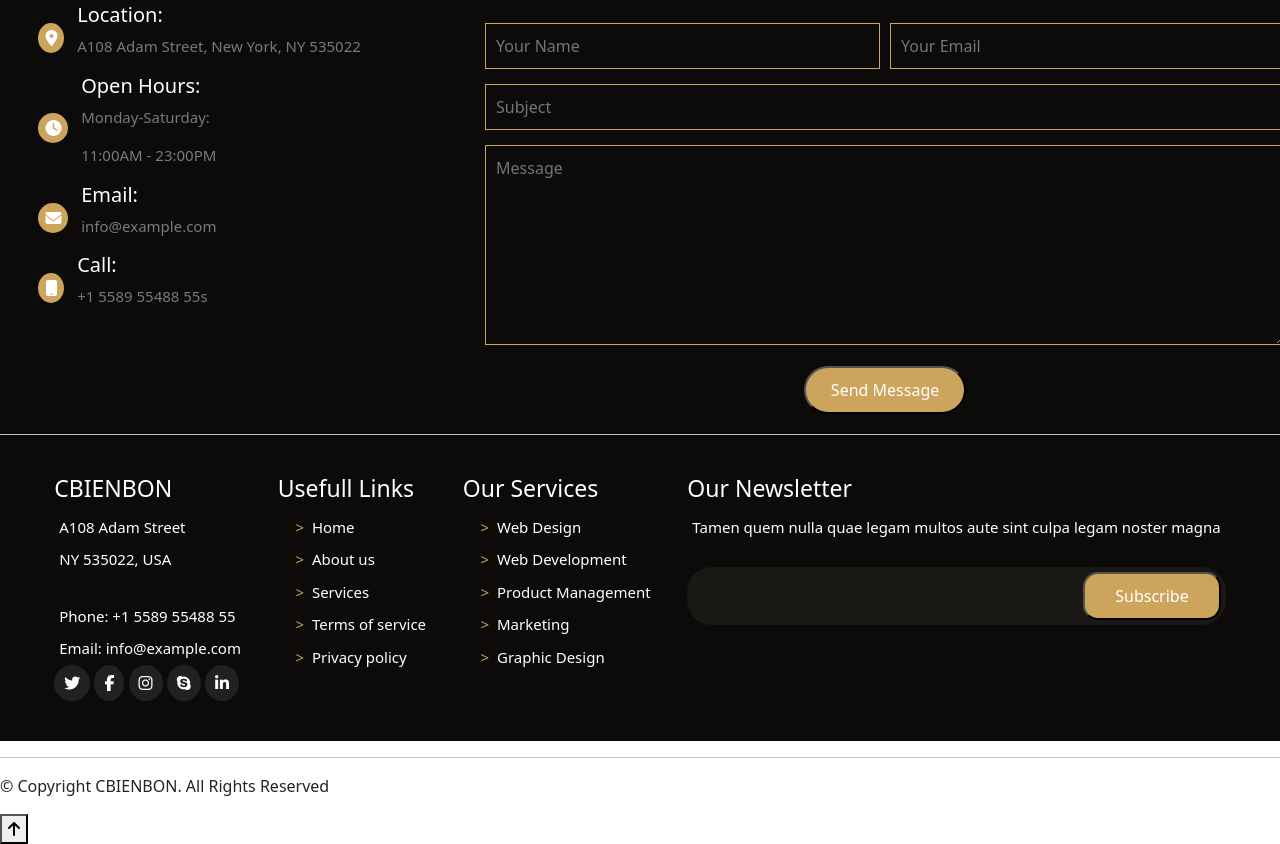
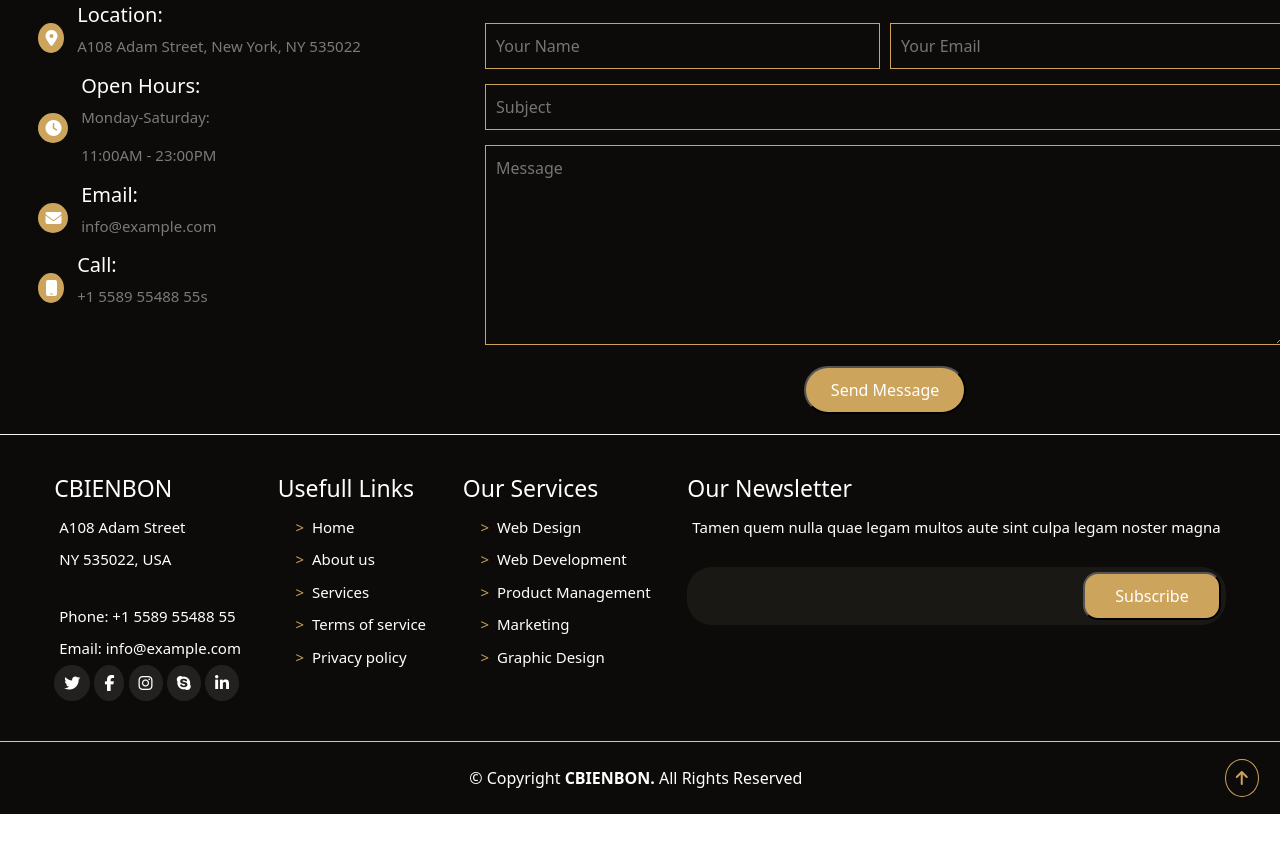
Before and after one commit to ArthurVRoost/CBIENBONN, a website: page index.html in a window 1280 px wide. Shown: the part 5027-5871 px from the top of the page. After the commit the page ends 5841 px from the top, so only its background shows below. Drawn offline with nearby package versions, Linux system fonts and the light colour scheme.

Commit message:
sass copyright

```diff
--- a/index.html
+++ b/index.html
@@ -394,11 +394,11 @@
                 <p class="section10Div1P">Phone: +1&nbsp;5589&nbsp;55488&nbsp;55</p>
                 <p class="section10Div1P">Email: info@example.com</p>
                 <div class="section10Div1I">
-                    <i class="fa-brands fa-twitter"><a href="https://x.com/home"></a></i>
-                    <i class="fa-brands fa-facebook-f"><a href="https://www.facebook.com/"></a></i>
-                    <i class="fa-brands fa-instagram"><a href="https://www.instagram.com/"></a></i>
-                    <i class="fa-brands fa-skype"><a href="https://www.skype.com/fr/"></a></i>
-                    <i class="fa-brands fa-linkedin-in"><a href="https://fr.linkedin.com/"></a></i>
+                    <a href="https://x.com/home"><i class="fa-brands fa-twitter"></i></a>
+                    <a href="https://www.facebook.com/"><i class="fa-brands fa-facebook-f"></i></a>
+                    <a href="https://www.instagram.com/"><i class="fa-brands fa-instagram"></i></a>
+                    <a href="https://www.skype.com/fr/"><i class="fa-brands fa-skype"></i></a>
+                    <a href="https://fr.linkedin.com/"><i class="fa-brands fa-linkedin-in"></i></a>
                 </div>
             </div>
 
@@ -433,15 +433,15 @@
 
         </div>
     </footer>
-    <hr>
+    <hr class="hrCP">
     <!-- SECTION 11 -->
-     <section class="section 11">
-        <div>
-            <div>
-                <p>&copy; Copyright <span>CBIENBON.</span> All Rights Reserved</p>
+     <section class="section11">
+        <div class="section11DivP" >
+            <div class="section11Div1">
+                <p class="section11Div1P">&copy; Copyright <span class="spanCP">CBIENBON.</span> All Rights Reserved</p>
             </div>
-            <div>
-                <button><i class="fa-solid fa-arrow-up"></i></button>
+            <div class="section11Div2">
+                <a href="#home"><i class="fa-solid fa-arrow-up"></i></a>
             </div>
         </div>
      </section>
--- a/src/sass/partials/_base.sass
+++ b/src/sass/partials/_base.sass
@@ -388,7 +388,10 @@ nav
 .hrF
     margin: 0
     padding: 0
-    color: $gris
+    color: rgba(49, 48, 48, 0.192)
+    height: 1px
+
+
 footer
     background-color: $black
     .section10DivP
@@ -465,3 +468,30 @@ footer
         .spanF
             color: $yellow
             padding-left: 1vw
+
+.hrCP
+    margin: 0
+    padding: 0
+
+.section11
+    background-color: $black
+    .section11DivP
+        display: flex
+        align-items: center
+        justify-content: center
+        gap: 33vw
+        margin-left: 35vw
+        .section11Div1P
+            margin: 0
+            padding-bottom: 3vh
+            padding-top: 3vh
+            color: white
+            font-weight: 100
+        .spanCP
+            font-weight: bold
+
+        .fa-arrow-up
+            color: $yellow
+            border: 1px solid $yellow
+            border-radius: 50%
+            padding: 10px
```
Also changed, not shown: public/styles/style.css, 1 other file.
